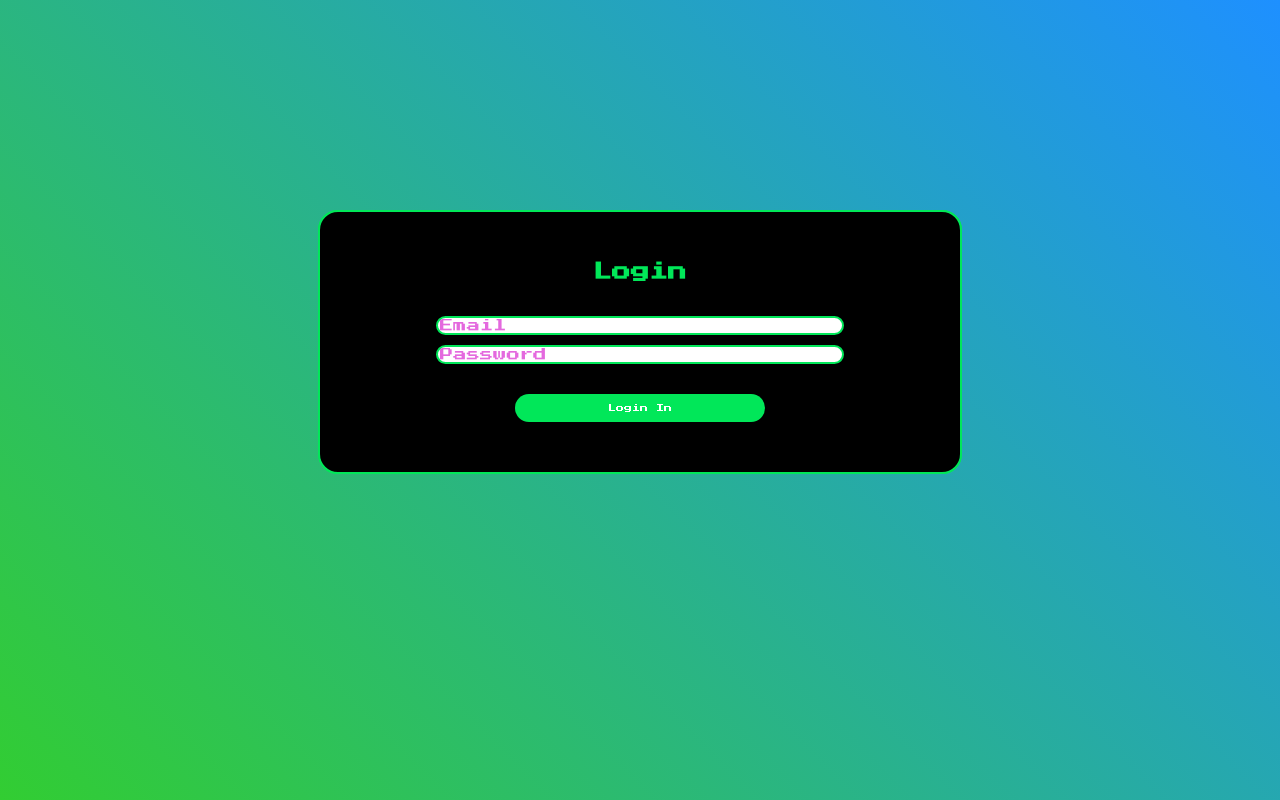
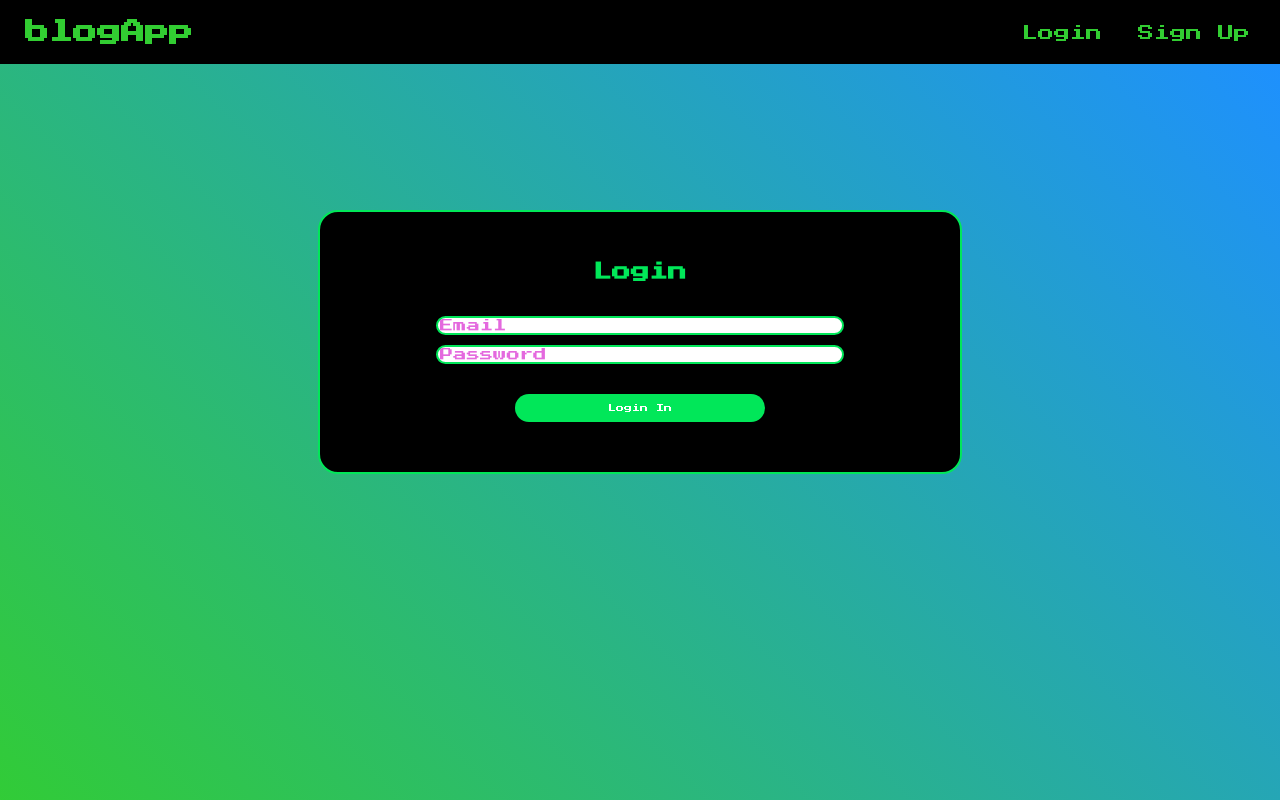
Before and after one commit to ImmanuelCurrah/group-crud, a React (Create React App) app in the folder blog-group-exe/: page /login in a window 1280 px wide. Shown: the top 800 px of the page. Built offline with nearby package versions, Linux system fonts and the light colour scheme; no server answers.

Commit message:
layout css

```diff
--- a/blog-group-exe/src/components/layout/Layout.jsx
+++ b/blog-group-exe/src/components/layout/Layout.jsx
@@ -8,9 +8,8 @@ const Layout = (props) => {
   return (
     <div className={classes.layout}>
       <NavBar />
-      <div className="layout-children">{props.children}</div>
+      <div className={classes.layoutChildren}>{props.children}</div>
       <Footer />
-      <div className={classes.layoutChildren}>{props.children}</div>
     </div>
   );
 };
--- a/blog-group-exe/src/components/layout/Layout.module.css
+++ b/blog-group-exe/src/components/layout/Layout.module.css
@@ -1,7 +1,6 @@
 .layout {
   display: flex;
   flex-direction: column;
-  justify-content: center;
 }
 
 .layoutChildren {
```
